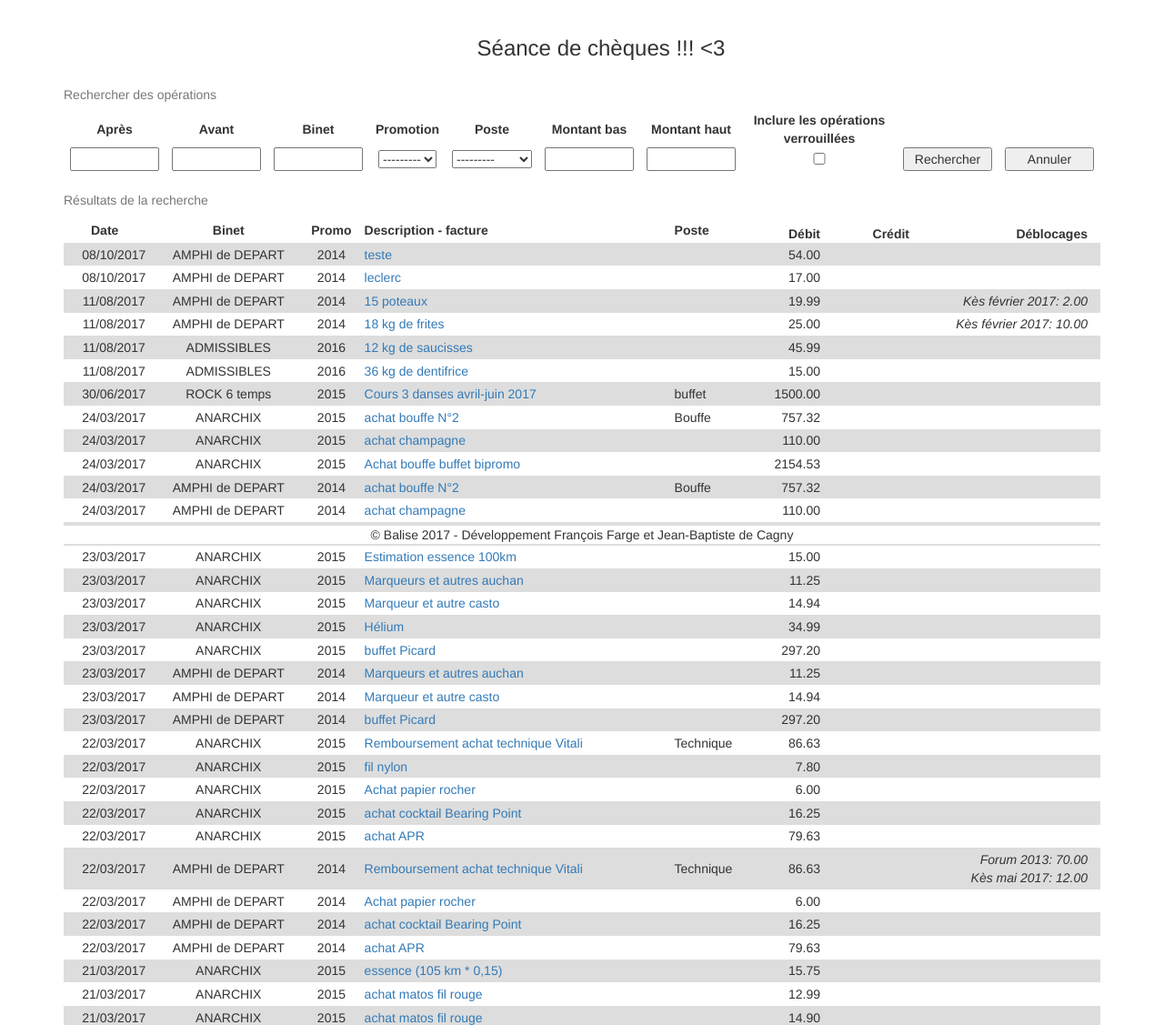
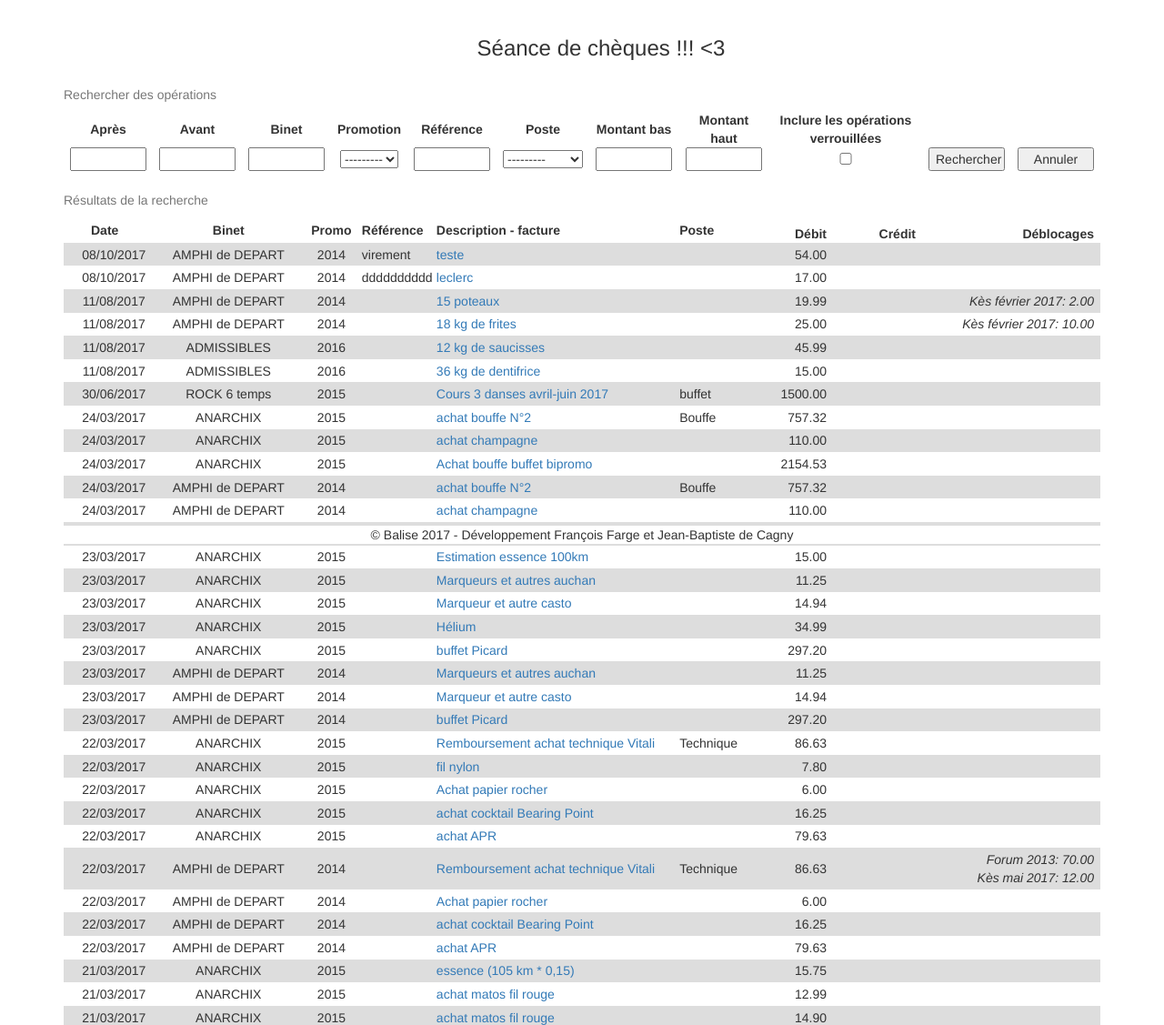
Before and after one commit to fargito/balise-dev, a Django app: page /compta/seance_cheques in a window 1280 px wide. Shown: the part 202-1329 px from the top of the page at 91% size. Run offline with Django 3.2, Linux system fonts and the light colour scheme; a user stored in the database is signed in; data comes from the database, SQL or seed files in the repository; both versions use the stored data as it was after the commit; some libraries are stand-ins or nearby versions.

Commit message:
added references for the compta lines, working on importing these references

```diff
--- a/binets/templates/binets/all_binets.html
+++ b/binets/templates/binets/all_binets.html
@@ -36,7 +36,7 @@
 					<th class="binet-user">Trésorier</th>
 					{% if request.user.is_staff %}
 						<th class="binet-user"><div class='title-order-container'><div>Type</div><a href={{ ordering_links.pop }}><img class='order-icon' src="{% static 'img/order.ico' %}" alt="Order Icon" title="Ordonner par binet"/></a></div></th>
-						<th class="binet-user"><div class='title-order-container'><div>Visible</div><a href={{ ordering_links.pop }}><img class='order-icon' src="{% static 'img/order.ico' %}" alt="Order Icon" title="Ordonner par visible"/></a></div></th>
+						<th class="binet-user print-hidden"><div class='title-order-container'><div>Visible</div><a href={{ ordering_links.pop }}><img class='order-icon' src="{% static 'img/order.ico' %}" alt="Order Icon" title="Ordonner par visible"/></a></div></th>
 					{% endif %}
 				</tr>
 			</thead>
@@ -74,4 +74,7 @@
 			</tbody>
 		</table>
 	</section>
+	{% if not public_only %}
+		<footer class="print-watermark print-only">DIFFUSION RESTREINTE KES</footer>
+	{% endif %}
 {% endblock %}
--- a/binets/templates/binets/export_binets_list.html
+++ b/binets/templates/binets/export_binets_list.html
@@ -110,7 +110,7 @@
 	<section id="table-container">
 		<table id="liste-binets">
 			<thead class="liste-binets">
-				<caption class='print-hidden'>Résultats de la recherche</caption>
+				<caption class='print-hidden'>Résultats de la recherche ({{ n_mandats }})</caption>
 				<tr>
 					<th class="nom-binet">Binet</th>
 					<th class="binet-promotion">Promotion</th>
--- a/binets/views.py
+++ b/binets/views.py
@@ -49,9 +49,11 @@ def all_binets(request):
 	# on ordonne les résultats
 	if arguments:
 		liste_mandats = liste_mandats.order_by(*arguments)
+		public_only = False
 
 	if not request.user.is_staff:
 		liste_mandats = liste_mandats.filter(binet__is_hidden=False)
+		public_only = True
 
 
 	# on génère les liens qui serviront à l'ordonnance dans la page
@@ -297,5 +299,5 @@ def export_binets_list(request):
 		mandats = Mandat.objects.filter(is_last=True, binet__is_hidden=False)
 
 
-
+	n_mandats = len(mandats)
 	return render(request, 'binets/export_binets_list.html', locals())
--- a/compta/admin.py
+++ b/compta/admin.py
@@ -5,11 +5,11 @@ from .models import LigneCompta, PosteDepense
 
 class LigneComptaAdmin(admin.ModelAdmin):
 	"""affiche de façon élégante les données dans l'interface admin"""
-	list_display   = ('mandat', 'date', 'auteur', 'description', 'debit', 'credit', 'is_locked', 'poste_depense')
-	list_filter    = ('mandat', 'date', 'debit', 'credit', 'is_locked', 'poste_depense')
+	list_display   = ('mandat', 'date', 'auteur', 'reference', 'description', 'debit', 'credit', 'is_locked', 'poste_depense')
+	list_filter    = ('mandat', 'date', 'is_locked', 'poste_depense')
 	date_hierarchy = 'date'
 	ordering       = ('-date', )
-	search_fields  = ('mandat', 'debit', 'credit', 'poste_depense')
+	search_fields  = ('mandat', 'reference', 'debit', 'credit', 'poste_depense')
 
 class PosteDepenseAdmin(admin.ModelAdmin):
 	list_display =  ('nom', 'mandat',)
--- a/compta/forms.py
+++ b/compta/forms.py
@@ -229,6 +229,7 @@ class SearchLigneForm(forms.Form):
 	date_fin = forms.DateField(required=False, label='Avant')
 	binet = forms.CharField(required=False)
 	promotion = forms.ModelChoiceField(queryset=Promotion.objects.all(), required=False)
+	reference = forms.CharField(required=False, label="Référence")
 	poste = forms.ModelChoiceField(queryset=PosteDepense.objects.filter(mandat=None), required=False)
 	montant_haut = forms.FloatField(required=False, label='Montant haut')
 	montant_bas = forms.FloatField(required=False, label='Montant bas')
--- a/compta/models.py
+++ b/compta/models.py
@@ -19,6 +19,7 @@ class LigneCompta(models.Model):
 	modificateur = models.ForeignKey(User, verbose_name = 'modifiée par', related_name="modificateur")
 	description = models.CharField(max_length=100)
 	commentaire = models.TextField(blank=True, null=True)
+	reference = models.CharField(max_length=10, null=True)
 	debit = models.DecimalField(null=True, blank=True,max_digits=9, decimal_places=2)
 	credit = models.DecimalField(null=True, blank=True,max_digits=9, decimal_places=2)
 	is_locked = models.BooleanField(default=False)
@@ -28,7 +29,7 @@ class LigneCompta(models.Model):
 		return self.description
 
 	class Meta:
-		ordering = ('-date','-id')
+		ordering = ('-date','-id', '-reference')
 		permissions = (
 			("validate_polymedia", "Effectuer des validations Polymédia"),
 			)
--- a/compta/templates/compta/import_lignes.html
+++ b/compta/templates/compta/import_lignes.html
@@ -9,7 +9,7 @@
 		<div id="view-deblocages-title">
 			Importer des opérations
 		</div>
-		<p>Vous pouvez ici importer des opérations comptables via excel. Attention, pour être accepté, votre fichier doit être au format .xls ou .xlsx avec comme colonnes "Date|Description|Poste|Débit|Crédit" (écrites en haut des colonnes). Voir exemple ci-dessous :</p>
+		<p>Vous pouvez ici importer des opérations comptables via excel. Attention, pour être accepté, votre fichier doit être au format .xls ou .xlsx avec comme colonnes "Date|Référence|Description|Poste|Débit|Crédit" (écrites en haut des colonnes). Voir exemple ci-dessous :</p>
 	</div>
 	<div class="import-form-container">
 		<form enctype="multipart/form-data" method="post" action=".">
--- a/compta/templates/compta/seance_cheques.html
+++ b/compta/templates/compta/seance_cheques.html
@@ -26,6 +26,7 @@
 					<th class='compta-search-form'>{{ search_ligne_form.date_fin.label }}</th>
 					<th class='compta-search-form'>{{ search_ligne_form.binet.label }}</th>
 					<th class='compta-search-form'>{{ search_ligne_form.promotion.label }}</th>
+					<th class='compta-search-form'>{{ search_ligne_form.reference.label }}</th>
 					<th class='compta-search-form'>{{ search_ligne_form.poste.label }}</th>
 					<th class='compta-search-form'>{{ search_ligne_form.montant_bas.label }}</th>
 					<th class='compta-search-form'>{{ search_ligne_form.montant_haut.label }}</th>
@@ -36,6 +37,7 @@
 					<td class='compta-search-form'>{{ search_ligne_form.date_fin.errors }}</td>
 					<td class='compta-search-form'>{{ search_ligne_form.binet.errors }}</td>
 					<td class='compta-search-form'>{{ search_ligne_form.promotion.errors }}</td>
+					<td class='compta-search-form'>{{ search_ligne_form.reference.errors }}</td>
 					<td class='compta-search-form'>{{ search_ligne_form.poste.errors }}</td>
 					<td class='compta-search-form'>{{ search_ligne_form.montant_bas.errors }}</td>
 					<td class='compta-search-form'>{{ search_ligne_form.montant_haut.errors }}</td>
@@ -46,6 +48,7 @@
 					<td class='compta-search-form'>{{ search_ligne_form.date_fin }}</td>
 					<td class='compta-search-form'>{{ search_ligne_form.binet }}</td>
 					<td class='compta-search-form'>{{ search_ligne_form.promotion }}</td>
+					<td class='compta-search-form'>{{ search_ligne_form.reference }}</td>
 					<td class='compta-search-form'>{{ search_ligne_form.poste }}</td>
 					<td class='compta-search-form'>{{ search_ligne_form.montant_bas }}</td>
 					<td class='compta-search-form'>{{ search_ligne_form.montant_haut }}</td>
@@ -75,6 +78,9 @@
 						</th>
 						<th class='compta-promo'>
 							Promo
+						</th>
+						<th class="compta-form-reference">
+							Référence
 						</th>
 						<th class="compta-form-description">
 							Description - facture
@@ -107,6 +113,7 @@
 						<td class="compta-form-date">{{ ligne.date|date:'d/m/Y' }}</td>
 						<td class='compta-binet'>{{ ligne.mandat.binet }}</td>
 						<td class='compta-promo'>{{ ligne.mandat.promotion }}</td>
+						<td class='compta-form-reference'>{{ ligne.reference|default_if_none:"" }}</td>
 						<td class="compta-form-description"><a href={{ ligne.edit_self_link }}>{{ ligne.description }}</a></td>
 						<td class="compta-form-poste">{{ ligne.poste_depense|default_if_none:"" }}</td>
 						<td class="compta-form-montant">{% if ligne.debit %}{{ ligne.debit|default_if_none:"" }}{% endif %}</td>
--- a/compta/templates/compta/view_ligne.html
+++ b/compta/templates/compta/view_ligne.html
@@ -13,6 +13,9 @@
 					<th></th>
 					<th>
 						Effectée le
+					</th>
+					<th class='compta-form-reference'>
+						Référence
 					</th>
 					<th class="compta-form-description">
 						Description
@@ -50,6 +53,7 @@
 						{% endif %}
 					</td>
 					<td class="compta-form-date">{{ ligne.date|date:'d/m/Y' }}</td>
+					<td class='compta-form-reference'>{{ ligne.reference|default_if_none:"" }}</td>
 					<td class="compta-form-description">{{ ligne.description }}</td>
 					<td class="compta-form-montant">{{ ligne.poste_depense|default_if_none:"" }}</td>
 					<td class="compta-form-montant">{{ ligne.debit|default_if_none:"" }}</td>
--- a/compta/views.py
+++ b/compta/views.py
@@ -152,7 +152,7 @@ def mandat_journal(request):
 
 	# paramètre d'ordonnance
 	ordering = request.GET.get('o', None)
-	attributes = ['date', 'description', 'poste_depense', 'debit', 'credit']
+	attributes = ['date', 'reference', 'description', 'poste_depense', 'debit', 'credit']
 	# on génère les arguments d'ordonnance de la liste
 	arguments = generate_ordering_arguments(ordering, attributes)
 	# on récupère toutes les lignes du mandat
@@ -682,6 +682,9 @@ def seance_cheques(request):
 		if cleaned_data['poste']:
 			filter_arg &= Q(poste_depense__nom__icontains=cleaned_data['poste'])
 
+		if cleaned_data['reference']:
+			filter_arg &= Q(reference=cleaned_data['reference'])
+
 		if cleaned_data['date_debut']:
 			filter_arg &= Q(date__gte=cleaned_data['date_debut'])
 
--- a/static/css/compta.css
+++ b/static/css/compta.css
@@ -53,7 +53,7 @@ td.compta-form-montant {
 	text-align: right;
 	padding-top: 0.2em;
 	padding-bottom: 0.2em;
-	padding-right: 1em;
+	padding-right: 0.5em;
 }
 
 td.compta-form-montant-double {
@@ -62,21 +62,21 @@ td.compta-form-montant-double {
 	text-align: right;
 	padding-top: 0.2em;
 	padding-bottom: 0.2em;
-	padding-right: 1em;
+	padding-right: 0.5em;
 }
 
 th.compta-form-montant {
 	min-width: 5.5em;
 	text-align: right;
 	padding-top: 0.6em;
-	padding-right: 1em;
+	padding-right: 0.5em;
 }
 
 th.compta-form-montant-double {
 	min-width: 11em;
 	text-align: right;
 	padding-top: 0.6em;
-	padding-right: 1em;
+	padding-right: 0.5em;
 }
 
 .compta-form-montant input {
@@ -91,7 +91,7 @@ th.compta-form-montant div {
 .compta-form-poste {
 	width: 4em;
 	text-align: left;
-	padding-right: 0.9em;
+	padding-right: 0.5em;
 }
 
 .compta-deblocage {
@@ -106,6 +106,10 @@ td.compta-form-validate {
 	width: 6.4em;
 }
 
+#id_reference {
+	width: 6em;
+}
+
 td.compta-form-date {
 	width: 5em;
 	text-align: center;
@@ -115,10 +119,19 @@ th.compta-form-date {
 	padding-left: 0.7em;
 }
 
+th.compta-form-reference{
+	padding-left: 0.8em;
+	padding-right: 0.2em;
+}
+
+td.compta-form-reference {
+	padding-left: 0.8em;
+}
+
 .compta-form-description {
-	padding-left: 1em;
-	padding-right: 1em;
-	min-width: 20em;
+	padding-left: 0.3em;
+	padding-right: 0.5em;
+	min-width: 17em;
 	width: 100%;
 }
 
@@ -260,5 +273,5 @@ div.ligne-comment {
 }
 
 .compta-search-form input {
-	width: 7em;
+	width: 6em;
 }
```
Also changed, not shown: compta/templates/compta/edit_ligne.html (+9 -0 lines), compta/templates/compta/journal.html (+14 -4 lines), subventions/templates/subventions/subventions_home.html (+11 -4 lines), compta/migrations/0007_auto_20171104_1623.py (added), db.sqlite3, static/img/upload.png (added).
